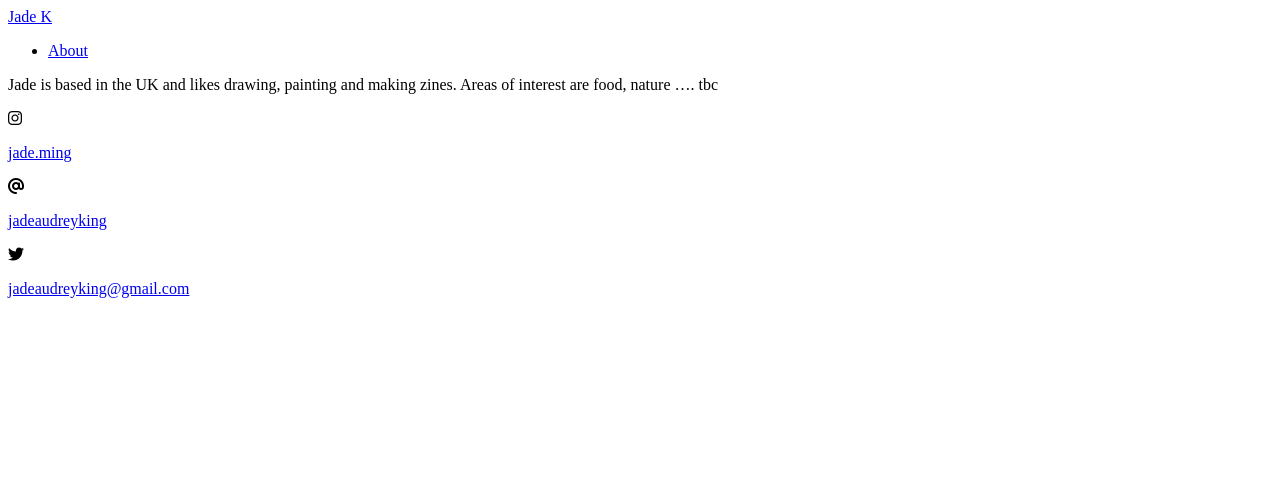
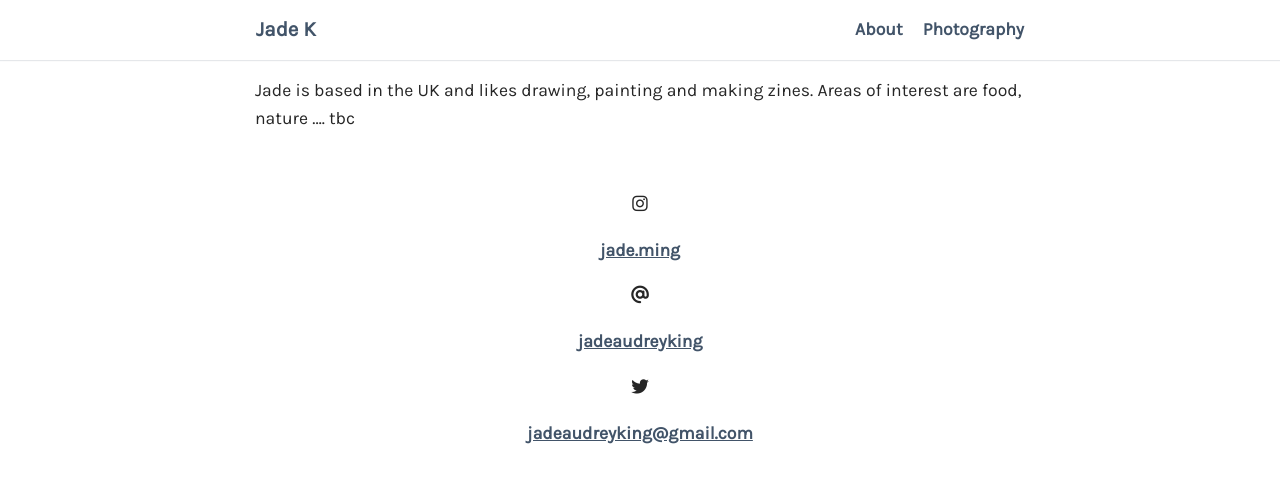
Before and after one commit to JamesSwatton/jadek, a Jekyll site: the page built from about.md, in a window 1280 px wide. Shown: the top 483 px of the page. Built offline with Jekyll 4.4.1, drawn with Linux system fonts in a browser that asks for light colours; nearby versions of some CDN libraries.

Commit message:
add basic nav header

```diff
--- a/_includes/head.html
+++ b/_includes/head.html
@@ -5,10 +5,12 @@
 
   <title>{% if page.title %}{{ page.title }}{% else %}{{ site.title }}{% endif %}</title>
 
-  <link rel="stylesheet" href="{{ "/css/main.css" | prepend: site.baseurl }}">
+  <link rel="stylesheet" href="{{ "assets/css/main.css" | prepend: site.baseurl }}">
   <link
     rel="canonical"
     href="{{ page.url | replace:'index.html','' | prepend: site.baseurl | prepend: site.url }}"
   />
-  <script src="https://kit.fontawesome.com/c93c1c3a98.js" crossorigin="anonymous"></script
+  <script src="https://kit.fontawesome.com/c93c1c3a98.js" crossorigin="anonymous"></script>
+  <link href="https://fonts.googleapis.com/css2?family=Karla&display=swap" rel="stylesheet">
+  <link href="https://fonts.googleapis.com/css2?family=Rubik&display=swap" rel="stylesheet">
 </head>
--- a/_includes/header.html
+++ b/_includes/nav.html
@@ -1,7 +1,7 @@
 <div class="navigation">
     <div class="nav-container">
         <div class="brand">
-            <a href="{{ site.url }}{{ site.baseurl }}">{{site.title }}</a>
+            <h3><a href="{{ site.url }}{{ site.baseurl }}">{{site.title }}</a></h3>
         </div>
         <ul class="nav-links">
             {% for page in site.pages %}{% if page.title %}
--- a/_layouts/default.html
+++ b/_layouts/default.html
@@ -2,10 +2,12 @@
 <html lang="en">
     {% include head.html %}
     <body>
-        {% include header.html %}
-        <div class="container">
-            {{ content }}
-        </div>
-        {% include footer.html %}
+        {% include nav.html %}
+        <main>
+            <div class="container">
+                {{ content }}
+            </div>
+            {% include footer.html %}
+        </main>
     </body>
 </html>
--- /dev/null
+++ b/_sass/_base.scss
@@ -0,0 +1,18 @@
+$content-width: 800px;
+$font-style: 'Karla', sans-serif;
+$font-color: #262626;
+$link-color: #425469;
+$link-hover-color: #5183f5;
+$heading-font: 'Rubik', sans-serif;
+$heading-font-color: #111111;
+$light: #e7edf4;
+$nav-height: 60px;
+$padding-1: 16px;
+
+*,
+*::before,
+*::after {
+  -webkit-box-sizing: border-box;
+  -moz-box-sizing: border-box;
+  box-sizing: border-box;
+}
--- /dev/null
+++ b/_sass/_layout.scss
@@ -0,0 +1,99 @@
+body {
+  margin: 0;
+  color: $font-color;
+  font-family: $font-style;
+  font-size: 1.1em;
+  line-height: 1.6;
+  -webkit-font-smoothing: antialiased;
+}
+h1,
+h2,
+h3 {
+  font-weight: 600;
+  color: $heading-font-color;
+  font-family: $heading-font;
+  line-height: 1.5;
+}
+h1 {
+  font-size: 2.5em;
+  a,
+  a:visited {
+    text-decoration: none;
+  }
+}
+h2 {
+  font-size: 2em;
+}
+a,
+a:visited {
+  color: $link-color;
+  text-decoration: underline;
+  font-weight: bold;
+}
+a:hover {
+  color: $link-hover-color;
+  text-decoration: underline;
+}
+main {
+  padding: 0 15px;
+  max-width: $content-width;
+  margin: $nav-height + $padding-1 auto;
+}
+.container {
+
+  max-width: $content-width;
+  margin: 0 auto;
+}
+
+/* Nav */
+
+.navigation {
+    height: $nav-height;
+    position: fixed;
+    top: 0;
+    left: 0;
+    background: #fff;
+    width: 100%;
+    z-index: 2;
+    border-bottom: 1px solid lighten($light, 30%);
+    box-shadow: 0px 1px 1px RGBA(4, 25, 54, 0.1);
+    .nav-container {
+        height: 100%;
+        display: flex;
+        align-items: center;
+        justify-content: space-between;
+        max-width: $content-width;
+        margin: 0 auto;
+        .brand h3 {
+            font-family: $font-style;
+            margin: 0;
+            padding: 0 $padding-1;
+            a {
+                text-decoration: none;
+            }
+        }
+        .nav-links {
+            margin: 0;
+            padding: 0;
+            list-style: none;
+            li {
+                display: inline;
+                padding: 0 8px;
+                a {
+                    text-decoration: none;
+                    &:hover,
+                    &:active {
+                        text-decoration: none;
+                    }
+                }
+                &:last-child {
+                    padding: 0 $padding-1 0  8px;
+                }
+            }
+        }
+    }
+}
+footer {
+    text-align: center;
+    padding: 40px;
+}
--- /dev/null
+++ b/assets/css/main.scss
@@ -0,0 +1,6 @@
+---
+---
+
+@import
+    "base",
+    "layout"
--- /dev/null
+++ b/photography.md
@@ -0,0 +1,4 @@
+---
+layout: default
+title: Photography
+---
```
Also changed, not shown: about.md (renamed from about.markdown), index.md (renamed from index.markdown).
